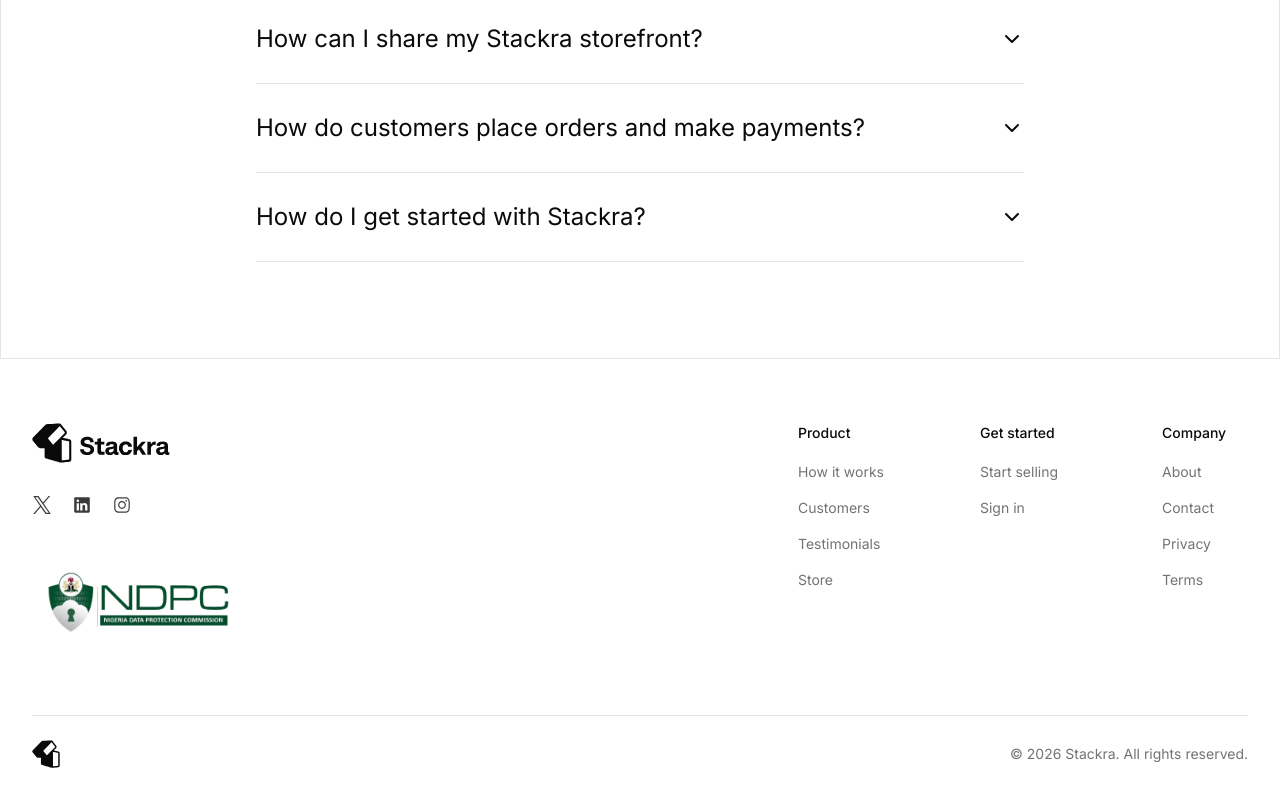
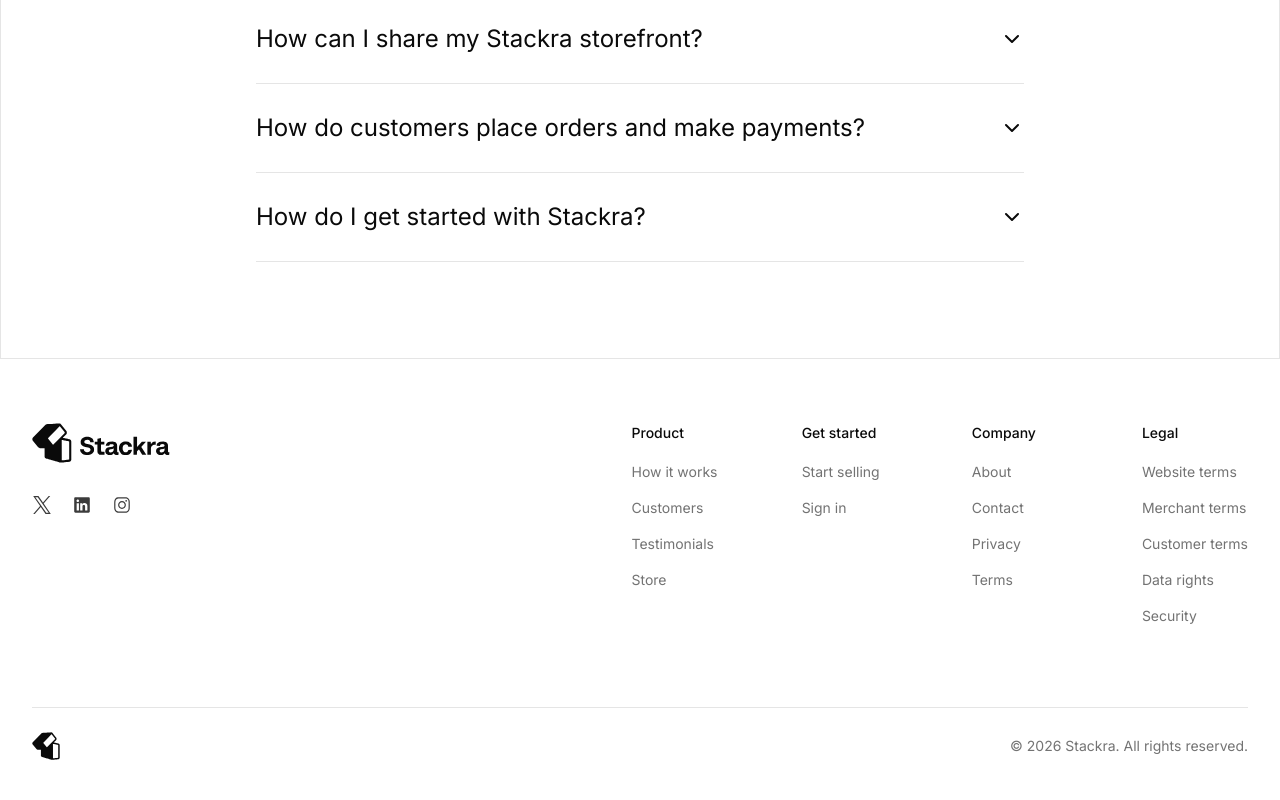
Before and after one commit to danieboy180-stack/stackra-landing, a Next.js app: page / in a window 1280 px wide. Shown: the part 6275-7075 px from the top of the page. Built offline with nearby package versions, Linux system fonts and the light colour scheme; a web font is replaced by a local one.

Commit message:
Wire legal pages into the sidebar and footer; remove the NDPC logo until registration is verified

```diff
--- a/components/footer.tsx
+++ b/components/footer.tsx
@@ -1,6 +1,6 @@
 "use client";
 
-import { useState, type ReactNode } from "react";
+import type { ReactNode } from "react";
 import Link from "next/link";
 import { motion } from "framer-motion";
 import { InstagramLogoIcon, LinkedInLogoIcon } from "@radix-ui/react-icons";
@@ -26,70 +26,8 @@ const socials = [
   { name: "Instagram", href: "#", Icon: InstagramLogoIcon },
 ];
 
-// Regulator logos under the social icons. Files live in /public/regulators.
-// `srcs` are tried in order; a logo with no file that loads is left out.
-// `cropped` trims the empty white margin of a square image around the logo.
-// FCCPC is removed for now (its file, "icon (1).jpeg", is still in the folder).
-const regulators = [
-  {
-    name: "Nigeria Data Protection Commission",
-    href: "https://www.ndpc.gov.ng/ndp-act-2023/",
-    srcs: [
-      "/regulators/NDPC-copped.png",
-      "/regulators/ndpc.svg",
-      "/regulators/ndpc.png",
-      "/regulators/ndpc.webp",
-    ],
-    cropped: false,
-  },
-];
-
-function RegulatorLogo({
-  name,
-  href,
-  srcs,
-  cropped,
-}: {
-  name: string;
-  href: string;
-  srcs: string[];
-  cropped: boolean;
-}) {
-  const [i, setI] = useState(0);
-  if (i >= srcs.length) return null;
-
-  // mix-blend-multiply makes a white image background vanish on the light theme.
-  // On the dark theme the logo gets a small white tile so it stays readable.
-  const img = (
-    // eslint-disable-next-line @next/next/no-img-element
-    <img
-      src={srcs[i]}
-      alt={name}
-      onError={() => setI((n) => n + 1)}
-      className={
-        cropped
-          ? "size-full object-cover object-[50%_30%] mix-blend-multiply dark:rounded-md dark:mix-blend-normal"
-          : "h-12 w-auto mix-blend-multiply sm:h-16 dark:rounded-md dark:bg-white dark:p-1.5 dark:mix-blend-normal"
-      }
-    />
-  );
-
-  return (
-    <a
-      href={href}
-      target="_blank"
-      rel="noopener noreferrer"
-      aria-label={name}
-      className="block transition-opacity hover:opacity-80"
-    >
-      {cropped ? (
-        <div className="aspect-[16/10] h-20 overflow-hidden sm:h-24">{img}</div>
-      ) : (
-        img
-      )}
-    </a>
-  );
-}
+// No regulator logos or registration badges are shown. Add one only after the
+// registration it stands for has been issued and verified.
 
 // Every link opens a page from lib/pages (Store opens the /store page). A column title with an href is a link too.
 const columns = [
@@ -117,6 +55,17 @@ const columns = [
       { name: "Contact", href: "/contact" },
       { name: "Privacy", href: "/privacy" },
       { name: "Terms", href: "/terms" },
+    ],
+  },
+  {
+    title: "Legal",
+    href: "/legal",
+    links: [
+      { name: "Website terms", href: "/website-terms" },
+      { name: "Merchant terms", href: "/merchant-terms" },
+      { name: "Customer terms", href: "/customer-terms" },
+      { name: "Data rights", href: "/data-rights" },
+      { name: "Security", href: "/security" },
     ],
   },
 ];
@@ -169,16 +118,11 @@ export default function Footer() {
                 </a>
               ))}
             </div>
-            <div className="mt-4 flex flex-wrap items-center gap-x-8 gap-y-4 sm:mt-6">
-              {regulators.map((r) => (
-                <RegulatorLogo key={r.name} {...r} />
-              ))}
-            </div>
           </div>
 
           <nav
             aria-label="Footer"
-            className="grid grid-cols-2 gap-x-8 gap-y-10 sm:grid-cols-3 lg:gap-x-24"
+            className="grid grid-cols-2 gap-x-8 gap-y-10 sm:grid-cols-4 lg:gap-x-16"
           >
             {columns.map((col) => (
               <div key={col.title} className="flex flex-col gap-4">
--- a/lib/pages/index.ts
+++ b/lib/pages/index.ts
@@ -1,4 +1,8 @@
 import { company } from "./company";
+import { legalData } from "./legal-data";
+import { legalHub } from "./legal-hub";
+import { legalPolicies } from "./legal-policies";
+import { legalTerms } from "./legal-terms";
 import { privacy } from "./privacy";
 import { product } from "./product";
 import { start } from "./start";
@@ -8,15 +12,23 @@ import type { DocPageData } from "./types";
 export type { DocPageData };
 
 /** Sidebar order. */
-export const groups = ["Product", "Get started", "Company"];
+export const groups = ["Product", "Get started", "Company", "Legal"];
+
+// Privacy and Terms are listed under Legal in the sidebar. Their own files are unchanged.
+const inLegal = (list: DocPageData[]): DocPageData[] =>
+  list.map((p) => ({ ...p, group: "Legal" }));
 
 /** Reading order (also used for the previous/next links). */
 export const pages: DocPageData[] = [
   ...product,
   ...start,
   ...company,
-  ...privacy,
-  ...terms,
+  ...legalHub,
+  ...inLegal(privacy),
+  ...inLegal(terms),
+  ...legalTerms,
+  ...legalData,
+  ...legalPolicies,
 ];
 
 export const getPage = (slug: string) => pages.find((p) => p.slug === slug);
```
